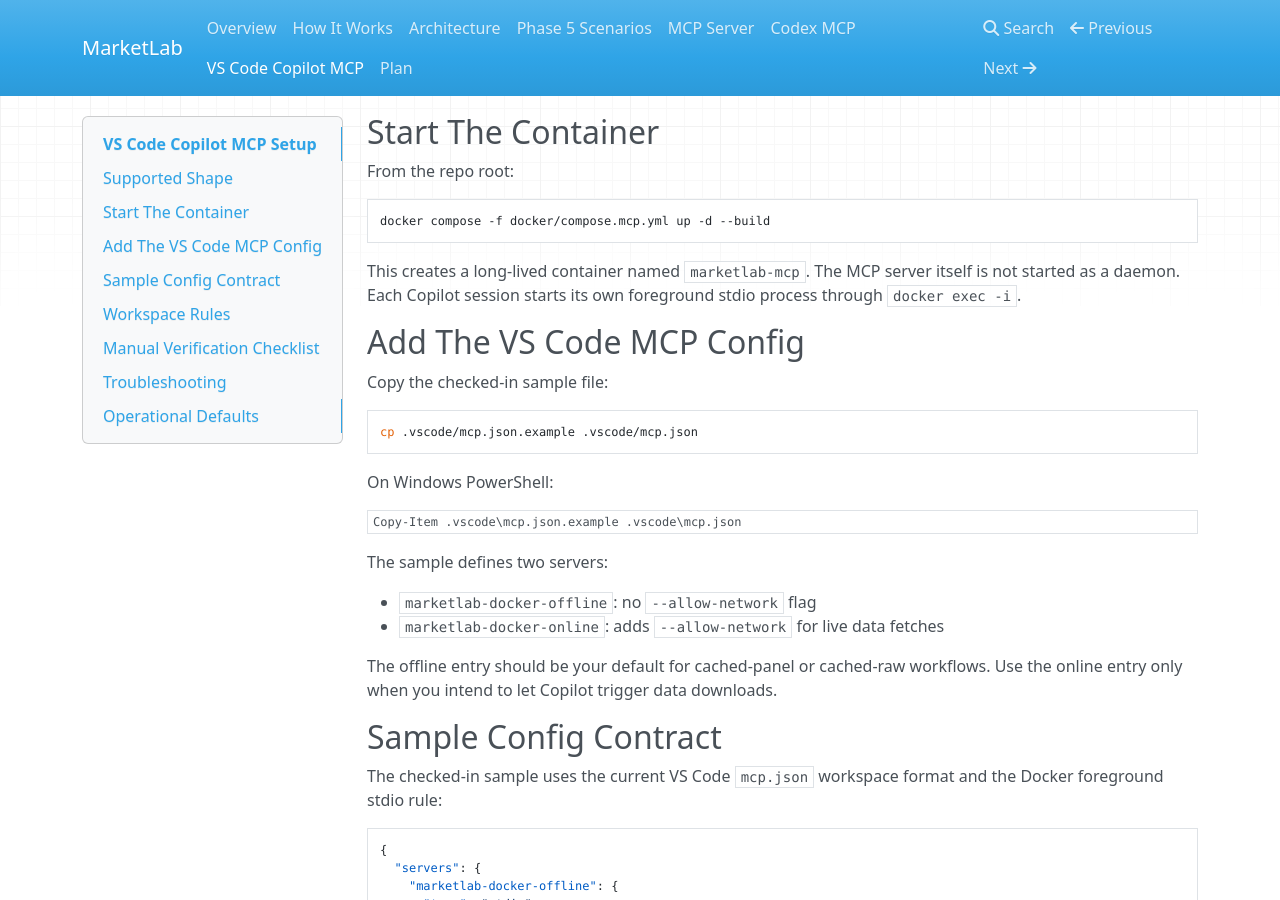
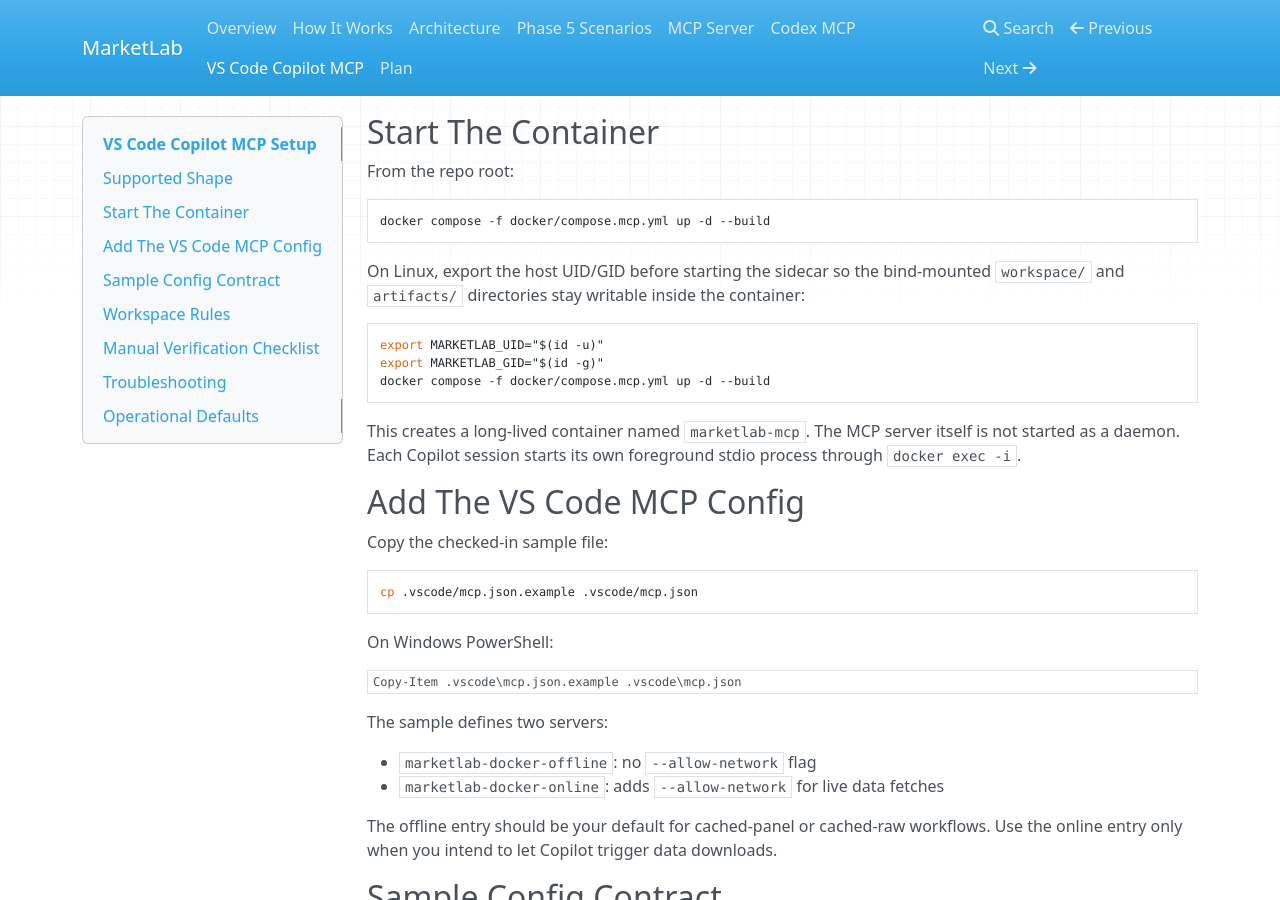
Before and after one commit to ricardogr07/market-lab, an MkDocs documentation site: the page built from docs/mcp-vscode-copilot.md, in a window 1280 px wide and 900 px high, scrolled down 460 px. Built offline with MkDocs 1.6.1, drawn with Linux system fonts in a browser that asks for light colours; nearby versions of some CDN libraries; some of the changed text lies outside the part shown.

Commit message:
fix: align Docker MCP sidecar with host bind mounts

````diff
--- a/docs/mcp-vscode-copilot.md
+++ b/docs/mcp-vscode-copilot.md
@@ -22,6 +22,14 @@
 From the repo root:
 
 ```bash
+docker compose -f docker/compose.mcp.yml up -d --build
+```
+
+On Linux, export the host UID/GID before starting the sidecar so the bind-mounted `workspace/` and `artifacts/` directories stay writable inside the container:
+
+```bash
+export MARKETLAB_UID="$(id -u)"
+export MARKETLAB_GID="$(id -g)"
 docker compose -f docker/compose.mcp.yml up -d --build
 ```
 
@@ -101,6 +109,7 @@
 
 - If VS Code cannot start the server, run `docker ps` and verify the container name is exactly `marketlab-mcp`.
 - If Copilot connects but job planning says network is required, switch to the online server or preload the raw cache / prepared panel.
+- If config writes fail on Linux, make sure `MARKETLAB_UID` and `MARKETLAB_GID` match `id -u` and `id -g` before starting the compose sidecar.
 - If config writes fail, verify the host `workspace/` and `artifacts/` directories exist and are writable on the host.
 - If the repo copy tool fails, verify the repo mount is present at `/app/repo`.
 
````
Also changed, not shown: docs/codex-mcp.md (+9 -0 lines), docs/mcp-server.md (+10 -0 lines), 2 other files.
